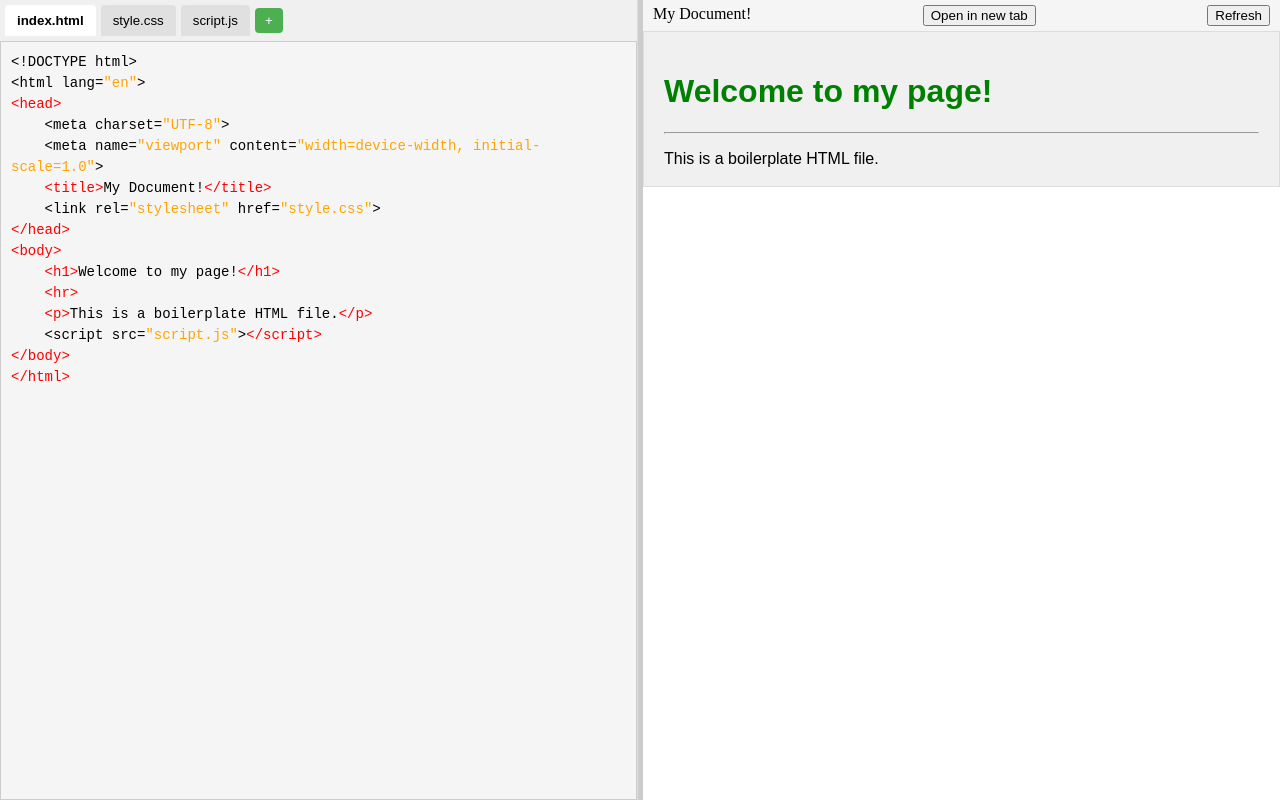
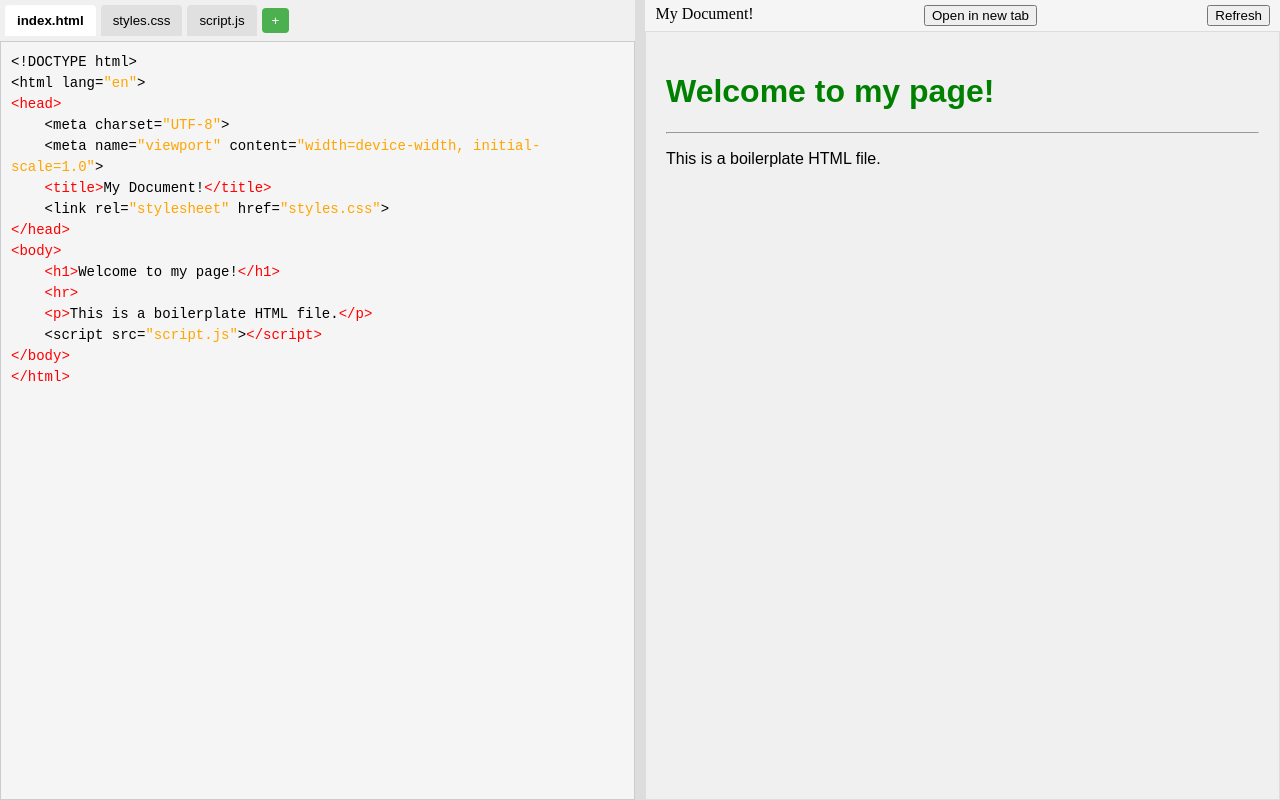
Before and after one commit to jonnyjackson26/online-htmlcssjs-editor, a React (Vite) app in the folder client/: page /#/editor in a window 1280 px wide. Built offline with nearby package versions, Linux system fonts and the light colour scheme.

Commit message:
i forgot if i made any changes lol

```diff
--- a/client/src/Components/Editor/Editor.css
+++ b/client/src/Components/Editor/Editor.css
@@ -18,9 +18,19 @@
     overflow: auto;
   }
 
-  .resize-handle {
-    width: 5px;
-    cursor: col-resize;
-    background-color: #ccc;
-    flex-shrink: 0;
-  }
+.resize-handle {
+  width: 10px; /* Adjust as needed */
+  cursor: ew-resize;
+  background: #ddd;
+  z-index: 10; /* Ensure it's above the iframe */
+}
+
+.resize-overlay {
+  position: fixed;
+  top: 0;
+  left: 0;
+  width: 100vw;
+  height: 100vh;
+  background: transparent;
+  z-index: 10;
+}
--- a/client/src/Components/Editor/Editor.jsx
+++ b/client/src/Components/Editor/Editor.jsx
@@ -6,31 +6,34 @@ import boilerplate from '../../assets/boilerplate';
 
 const Editor = ({ useBoilerPlate }) => {
   const [sizes, setSizes] = useState({ editor: 50, viewer: 50 });
+  const [isResizing, setIsResizing] = useState(false);
 
   const handleDrag = (e) => {
     const newEditorSize = (e.clientX / window.innerWidth) * 100;
     setSizes({ editor: newEditorSize, viewer: 100 - newEditorSize });
   };
 
-  const handleDragEnd = () => {
-    document.removeEventListener('mousemove', handleDrag);
-    document.removeEventListener('mouseup', handleDragEnd);
-  };
+  const handleDragStart = () => {
+  setIsResizing(true);
+  document.addEventListener('mousemove', handleDrag);
+  document.addEventListener('mouseup', handleDragEnd);
+};
 
-  const handleDragStart = () => {
-    document.addEventListener('mousemove', handleDrag);
-    document.addEventListener('mouseup', handleDragEnd);
-  };
+const handleDragEnd = () => {
+  setIsResizing(false);
+  document.removeEventListener('mousemove', handleDrag);
+  document.removeEventListener('mouseup', handleDragEnd);
+};
 
   const initialFiles = useBoilerPlate
     ? [
         { filename: "index.html", text: boilerplate.html },
-        { filename: "style.css", text: boilerplate.css },
+        { filename: "styles.css", text: boilerplate.css },
         { filename: "script.js", text: boilerplate.js }
       ]
     : [
         { filename: "index.html", text: "" },
-        { filename: "style.css", text: "" },
+        { filename: "styles.css", text: "" },
         { filename: "script.js", text: "" }
       ];
 
@@ -73,15 +76,16 @@ const Editor = ({ useBoilerPlate }) => {
 
   return (
     <div className="editor-container">
+      {isResizing && <div className="resize-overlay" />}
       <EditorPanel
         size={sizes.editor}
         onCodeChange={handleFileChange}
         files={files}
         onAddFile={handleAddFile}
-        onDeleteFile={handleDeleteFile} // Pass delete handler
+        onDeleteFile={handleDeleteFile}
         onRenameFile={handleRenameFile}
         activeTab={activeTab}
-        setActiveTab={setActiveTab} // Pass setActiveTab
+        setActiveTab={setActiveTab}
       />
       <div
         className="resize-handle"
--- a/client/src/Components/Editor/ViewerPanel/Viewer/Viewer.css
+++ b/client/src/Components/Editor/ViewerPanel/Viewer/Viewer.css
@@ -1,6 +1,7 @@
 .viewer {
     border: 1px solid #ddd;
     overflow: hidden;
+    height:100%;
   }
 
 .viewer iframe {
--- a/client/src/assets/boilerplate.js
+++ b/client/src/assets/boilerplate.js
@@ -5,7 +5,7 @@ const boilerplate = {
     <meta charset="UTF-8">
     <meta name="viewport" content="width=device-width, initial-scale=1.0">
     <title>My Document!</title>
-    <link rel="stylesheet" href="style.css">
+    <link rel="stylesheet" href="styles.css">
 </head>
 <body>
     <h1>Welcome to my page!</h1>
```
Also changed, not shown: 1 other file (tests, documents, lock files or other folders).
